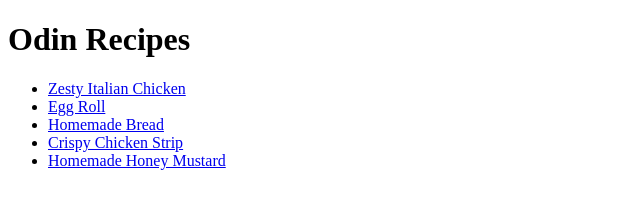
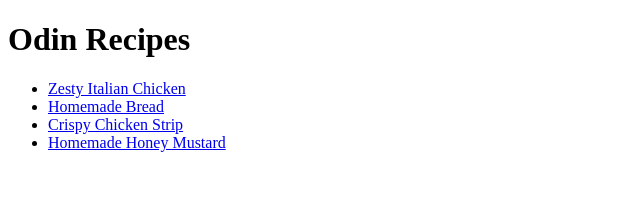
Before and after one commit to Rak2142/odin-recipes, a plain HTML site: page index.html in a window 1280 px wide. Shown: the whole page, without its empty margins (0-640 px from the left). Drawn offline with Linux system fonts and the light colour scheme.

Commit message:
Remove eggroll

```diff
--- a/index.html
+++ b/index.html
@@ -12,7 +12,6 @@
 
     <ul>
     <li><a href="recipes/italianchicken.html">Zesty Italian Chicken</a> </li>
-    <li><a href="recipes/eggroll.html">Egg Roll</a></li>
     <li><a href="recipes/bread.html">Homemade Bread</a></li>
     <li><a href="recipes/chickenstrip.html">Crispy Chicken Strip</a></li>
     <li><a href="recipes/honeymustard.html">Homemade Honey Mustard</a></li>
```
